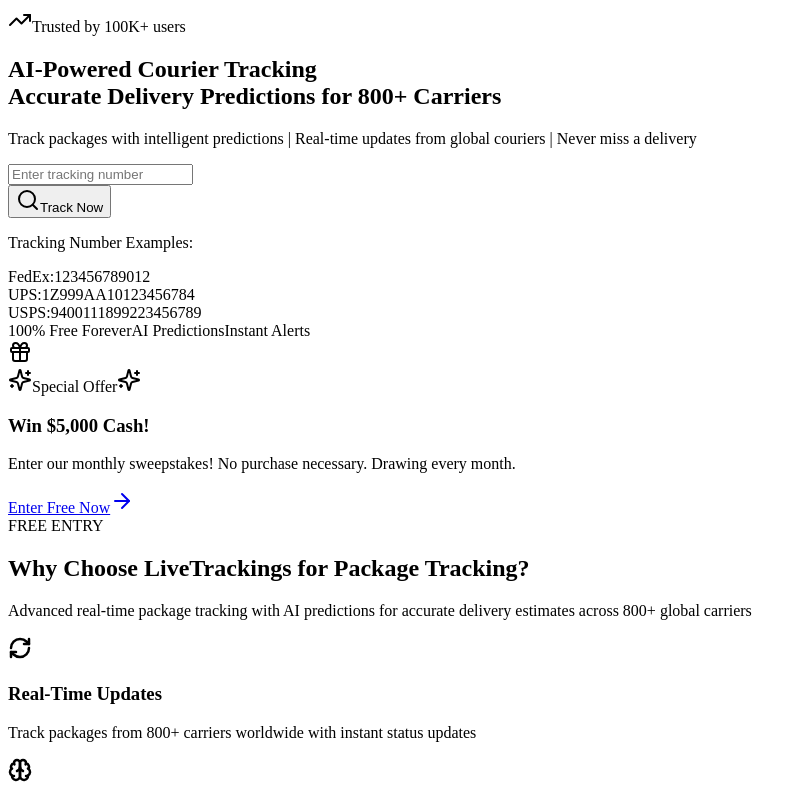
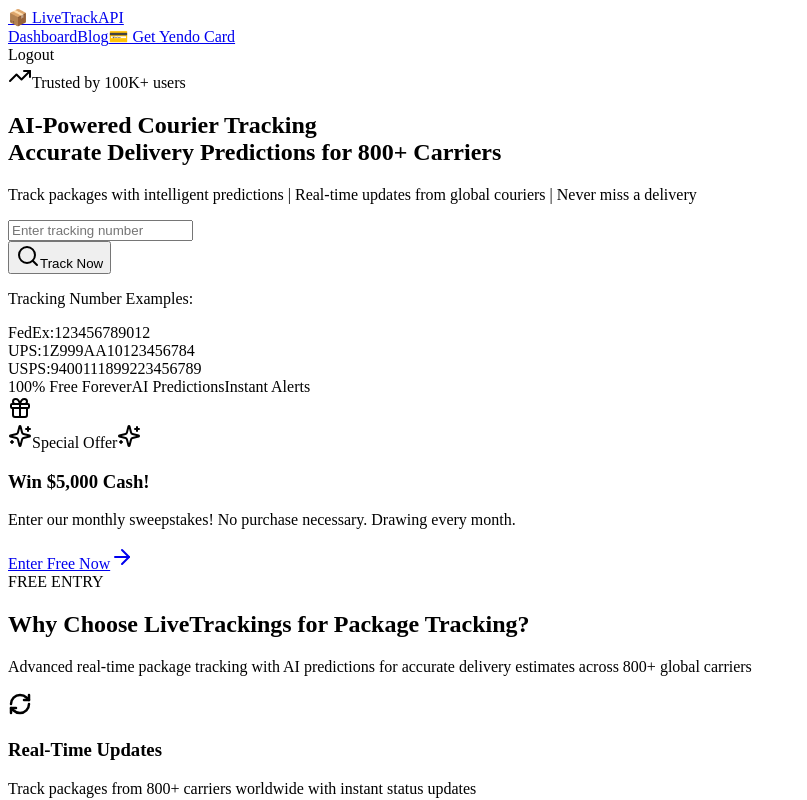
Before and after one commit to suhas883/LiveTrackAPI, a React (Vite) app in the folder client/: page / in a window 1280 px wide. Shown: the top 800 px of the page, without its empty margins (0-807 px from the left). Built offline with nearby package versions, Linux system fonts and the light colour scheme.

Commit message:
Restore Header with Blog and Yendo links

```diff
--- a/client/src/App.tsx
+++ b/client/src/App.tsx
@@ -1,7 +1,7 @@
 import { useState } from 'react';
 import { Toaster } from "@/components/ui/toaster";
 import { useToast } from "@/hooks/use-toast";
-// import Header from './components/Header';  // Commented out - removed for build fix
+import Header from './components/Header';
 import Hero from './components/Hero';
 import TrackingResults from './components/TrackingResults';
 import AIPredictions from './components/AIPredictions';
@@ -77,7 +77,7 @@
 
   return (
     <div className="min-h-screen bg-white flex flex-col">
-      {/* Header was here - Removed for build fix */}
+      <Header />
 
       {!showResults && <Hero onTrack={handleTrack} />}
 
--- a/client/src/components/header.tsx
+++ b/client/src/components/header.tsx
@@ -1,10 +1,55 @@
-import React from "react";
-import { Link } from "wouter";
+import { Link, useLocation } from "wouter";
 
 export default function Header() {
+  const [location] = useLocation();
+
   return (
-    <header className="border-b p-4 flex items-center justify-between">
-      <Link href="/" className="font-bold text-xl">LiveTrackAPI</Link>
+    <header className="border-b bg-white sticky top-0 z-50">
+      <div className="container mx-auto px-4 h-16 flex items-center justify-between">
+        {/* Logo */}
+        <Link href="/">
+          <a className="font-bold text-xl text-primary flex items-center gap-2">
+            📦 LiveTrackAPI
+          </a>
+        </Link>
+
+        {/* Navigation */}
+        <nav className="flex items-center gap-6">
+          <Link href="/">
+            <a className={`text-sm font-medium hover:text-primary transition-colors ${location === '/' ? 'text-primary' : 'text-gray-600'}`}>
+              Dashboard
+            </a>
+          </Link>
+
+          {/* Blog Link */}
+          <Link href="/blog">
+            <a className={`text-sm font-medium hover:text-primary transition-colors ${location === '/blog' ? 'text-primary' : 'text-gray-600'}`}>
+              Blog
+            </a>
+          </Link>
+
+          {/* Yendo Affiliate Link - HIGHLIGHTED */}
+          {/* ⚠️ IMPORTANT: Paste your actual affiliate link in the href below */}
+          <a
+            href="https://www.yendo.com/"
+            target="_blank"
+            rel="noopener noreferrer"
+            className="text-sm font-bold text-white bg-blue-600 hover:bg-blue-700 px-4 py-2 rounded-full transition-colors shadow-sm"
+          >
+            💳 Get Yendo Card
+          </a>
+
+          <div className="h-6 w-px bg-gray-200"></div>
+
+          {/* Logout */}
+          <div
+            className="cursor-pointer text-sm font-medium text-red-500 hover:text-red-700"
+            onClick={() => window.location.href = '/auth'}
+          >
+            Logout
+          </div>
+        </nav>
+      </div>
     </header>
   );
 }
```
